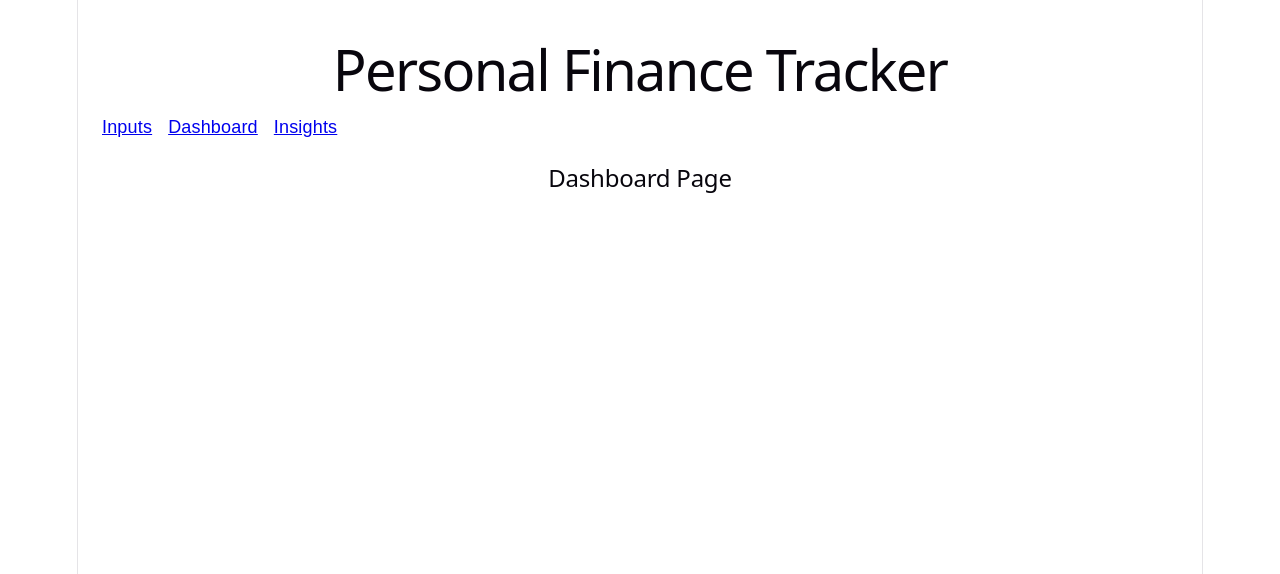
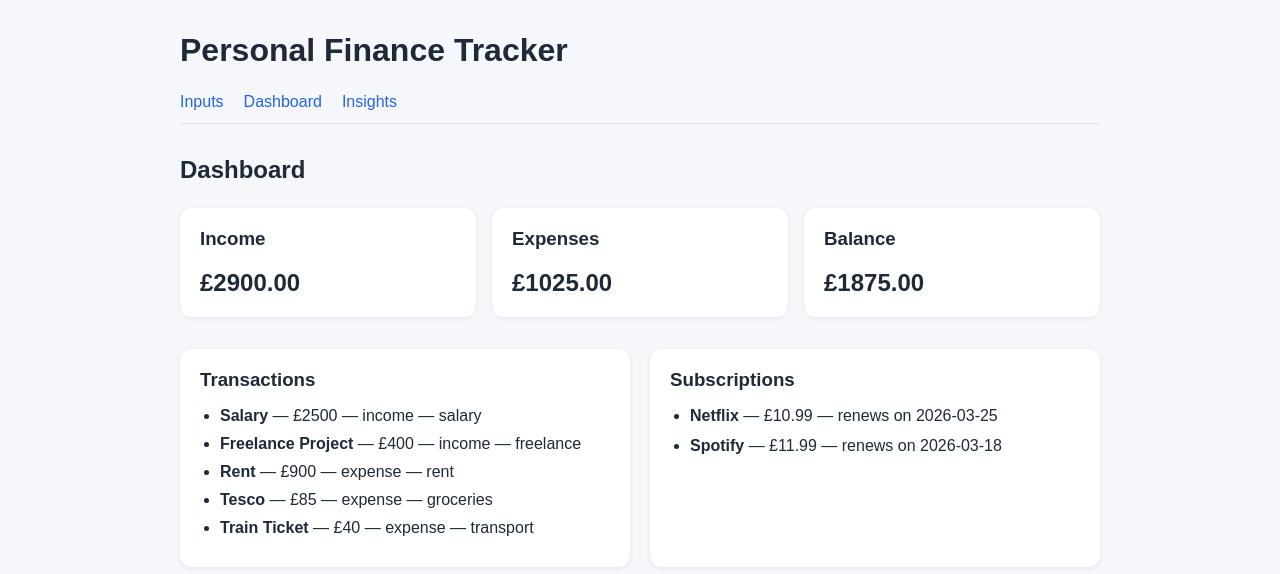
Before and after one commit to amnaShouket/finance_tracker, a React (Vite) app in the folder frontend/: page /dashboard in a window 1280 px wide. Shown: the top 574 px of the page. Built offline with nearby package versions, Linux system fonts and the light colour scheme.

Commit message:
Improve dashboard layout and spacing

```diff
--- a/frontend/src/App.tsx
+++ b/frontend/src/App.tsx
@@ -1,28 +1,38 @@
 import { BrowserRouter, NavLink, Route, Routes } from "react-router-dom";
-
-
 import InputsPage from "./pages/InputsPage";
 import DashboardPage from "./pages/DashboardPage";
 import InsightsPage from "./pages/InsightsPage";
 
-
 export default function App() {
   return (
     <BrowserRouter>
+      <div
+        style={{
+          maxWidth: "960px",
+          margin: "0 auto",
+          padding: "32px 20px",
+        }}
+      >
+        <h1 style={{ marginBottom: "24px" }}>Personal Finance Tracker</h1>
 
-    <div style = {{padding: "24px", fontFamily: "Arial, sans-serif"}}>
-      <h1>Personal Finance Tracker</h1>
-
-      <nav style = {{display: "flex", gap: "16px", marginBottom: "24px"}}>
-        <NavLink to = "/">Inputs</NavLink>
-        <NavLink to = "/dashboard">Dashboard</NavLink>
-        <NavLink to = "/insights">Insights</NavLink>
+        <nav
+          style={{
+            display: "flex",
+            gap: "20px",
+            marginBottom: "32px",
+            paddingBottom: "12px",
+            borderBottom: "1px solid #dbe3f0",
+          }}
+        >
+          <NavLink to="/">Inputs</NavLink>
+          <NavLink to="/dashboard">Dashboard</NavLink>
+          <NavLink to="/insights">Insights</NavLink>
         </nav>
 
         <Routes>
-        <Route path ="/" element = {<InputsPage/>} />
-        <Route path = "/dashboard" element = {<DashboardPage/>} />
-        <Route path = '/insights' element = {<InsightsPage/>} />
+          <Route path="/" element={<InputsPage />} />
+          <Route path="/dashboard" element={<DashboardPage />} />
+          <Route path="/insights" element={<InsightsPage />} />
         </Routes>
       </div>
     </BrowserRouter>
--- a/frontend/src/data/mockData.ts
+++ b/frontend/src/data/mockData.ts
@@ -1,4 +1,4 @@
-import type {MonthlySubscription, MonthlySummary, Subscription, Transaction} from '../types/finance';
+import type {MonthlySummary, Subscription, Transaction} from '../types/finance';
 
 
 export const transactions: Transaction[] = [
@@ -43,7 +43,7 @@ export const transactions: Transaction[] = [
     date: "2026-03-07",
   },
 ];
-export const mockSubsciptions: Subscription[] = [
+export const subscriptions: Subscription[] = [
 {
     id: "s1",
     name: "Netflix",
@@ -60,7 +60,7 @@ export const mockSubsciptions: Subscription[] = [
   },
 ]
 
-export const mockMonthlySummary: MonthlySummary =
+export const monthlySummary: MonthlySummary =
   {
     income: 2900,
     expenses: 1025,
--- a/frontend/src/index.css
+++ b/frontend/src/index.css
@@ -1,111 +1,31 @@
-:root {
-  --text: #6b6375;
-  --text-h: #08060d;
-  --bg: #fff;
-  --border: #e5e4e7;
-  --code-bg: #f4f3ec;
-  --accent: #aa3bff;
-  --accent-bg: rgba(170, 59, 255, 0.1);
-  --accent-border: rgba(170, 59, 255, 0.5);
-  --social-bg: rgba(244, 243, 236, 0.5);
-  --shadow:
-    rgba(0, 0, 0, 0.1) 0 10px 15px -3px, rgba(0, 0, 0, 0.05) 0 4px 6px -2px;
-
-  --sans: system-ui, 'Segoe UI', Roboto, sans-serif;
-  --heading: system-ui, 'Segoe UI', Roboto, sans-serif;
-  --mono: ui-monospace, Consolas, monospace;
-
-  font: 18px/145% var(--sans);
-  letter-spacing: 0.18px;
-  color-scheme: light dark;
-  color: var(--text);
-  background: var(--bg);
-  font-synthesis: none;
-  text-rendering: optimizeLegibility;
-  -webkit-font-smoothing: antialiased;
-  -moz-osx-font-smoothing: grayscale;
-
-  @media (max-width: 1024px) {
-    font-size: 16px;
-  }
-}
-
-@media (prefers-color-scheme: dark) {
-  :root {
-    --text: #9ca3af;
-    --text-h: #f3f4f6;
-    --bg: #16171d;
-    --border: #2e303a;
-    --code-bg: #1f2028;
-    --accent: #c084fc;
-    --accent-bg: rgba(192, 132, 252, 0.15);
-    --accent-border: rgba(192, 132, 252, 0.5);
-    --social-bg: rgba(47, 48, 58, 0.5);
-    --shadow:
-      rgba(0, 0, 0, 0.4) 0 10px 15px -3px, rgba(0, 0, 0, 0.25) 0 4px 6px -2px;
-  }
-
-  #social .button-icon {
-    filter: invert(1) brightness(2);
-  }
-}
-
-#root {
-  width: 1126px;
-  max-width: 100%;
-  margin: 0 auto;
-  text-align: center;
-  border-inline: 1px solid var(--border);
-  min-height: 100svh;
-  display: flex;
-  flex-direction: column;
+* {
   box-sizing: border-box;
 }
 
 body {
   margin: 0;
+  font-family: Arial, sans-serif;
+  background: #f5f7fb;
+  color: #1f2937;
+}
+
+a {
+  color: #2563eb;
+  text-decoration: none;
+  font-weight: 500;
+}
+
+a:hover {
+  text-decoration: underline;
 }
 
 h1,
-h2 {
-  font-family: var(--heading);
-  font-weight: 500;
-  color: var(--text-h);
+h2,
+h3 {
+  margin-top: 0;
 }
 
-h1 {
-  font-size: 56px;
-  letter-spacing: -1.68px;
-  margin: 32px 0;
-  @media (max-width: 1024px) {
-    font-size: 36px;
-    margin: 20px 0;
-  }
+ul {
+  margin: 0;
+  padding-left: 20px;
 }
-h2 {
-  font-size: 24px;
-  line-height: 118%;
-  letter-spacing: -0.24px;
-  margin: 0 0 8px;
-  @media (max-width: 1024px) {
-    font-size: 20px;
-  }
-}
-p {
-  margin: 0;
-}
-
-code,
-.counter {
-  font-family: var(--mono);
-  display: inline-flex;
-  border-radius: 4px;
-  color: var(--text-h);
-}
-
-code {
-  font-size: 15px;
-  line-height: 135%;
-  padding: 4px 8px;
-  background: var(--code-bg);
-}
--- a/frontend/src/pages/DashboardPage.tsx
+++ b/frontend/src/pages/DashboardPage.tsx
@@ -1,3 +1,107 @@
-export default function DashboardPage(){
-    return <h2>Dashboard Page</h2>;
+import { monthlySummary, subscriptions, transactions } from "../data/mockData";
+
+export default function DashboardPage() {
+  return (
+    <div>
+      <h2 style={{ marginBottom: "24px" }}>Dashboard</h2>
+
+      <div
+        style={{
+          display: "grid",
+          gridTemplateColumns: "repeat(auto-fit, minmax(220px, 1fr))",
+          gap: "16px",
+          marginBottom: "32px",
+        }}
+      >
+        <div
+          style={{
+            background: "white",
+            padding: "20px",
+            borderRadius: "12px",
+            boxShadow: "0 1px 4px rgba(0, 0, 0, 0.08)",
+          }}
+        >
+          <h3>Income</h3>
+          <p style={{ fontSize: "24px", fontWeight: "bold", margin: 0 }}>
+            £{monthlySummary.income.toFixed(2)}
+          </p>
+        </div>
+
+        <div
+          style={{
+            background: "white",
+            padding: "20px",
+            borderRadius: "12px",
+            boxShadow: "0 1px 4px rgba(0, 0, 0, 0.08)",
+          }}
+        >
+          <h3>Expenses</h3>
+          <p style={{ fontSize: "24px", fontWeight: "bold", margin: 0 }}>
+            £{monthlySummary.expenses.toFixed(2)}
+          </p>
+        </div>
+
+        <div
+          style={{
+            background: "white",
+            padding: "20px",
+            borderRadius: "12px",
+            boxShadow: "0 1px 4px rgba(0, 0, 0, 0.08)",
+          }}
+        >
+          <h3>Balance</h3>
+          <p style={{ fontSize: "24px", fontWeight: "bold", margin: 0 }}>
+            £{monthlySummary.balance.toFixed(2)}
+          </p>
+        </div>
+      </div>
+
+      <div
+        style={{
+          display: "grid",
+          gridTemplateColumns: "1fr 1fr",
+          gap: "20px",
+        }}
+      >
+        <div
+          style={{
+            background: "white",
+            padding: "20px",
+            borderRadius: "12px",
+            boxShadow: "0 1px 4px rgba(0, 0, 0, 0.08)",
+          }}
+        >
+          <h3 style={{ marginBottom: "16px" }}>Transactions</h3>
+          <ul style={{ paddingLeft: "20px" }}>
+            {transactions.map((transaction) => (
+              <li key={transaction.id} style={{ marginBottom: "10px" }}>
+                <strong>{transaction.title}</strong> — £{transaction.amount} —{" "}
+                {transaction.type} — {transaction.category}
+              </li>
+            ))}
+          </ul>
+        </div>
+
+        <div
+          style={{
+            background: "white",
+            padding: "20px",
+            borderRadius: "12px",
+            boxShadow: "0 1px 4px rgba(0, 0, 0, 0.08)",
+          }}
+        >
+          <h3 style={{ marginBottom: "16px" }}>Subscriptions</h3>
+          <ul style={{ paddingLeft: "20px" }}>
+            {subscriptions.map((subscription) => (
+              <li key={subscription.id} style={{ marginBottom: "12px" }}>
+                <strong>{subscription.name}</strong> — £
+                {subscription.monthlyCost.toFixed(2)} — renews on{" "}
+                {subscription.renewalDate}
+              </li>
+            ))}
+          </ul>
+        </div>
+      </div>
+    </div>
+  );
 }
```
Lines whose indentation alone changed are shown as unchanged.
